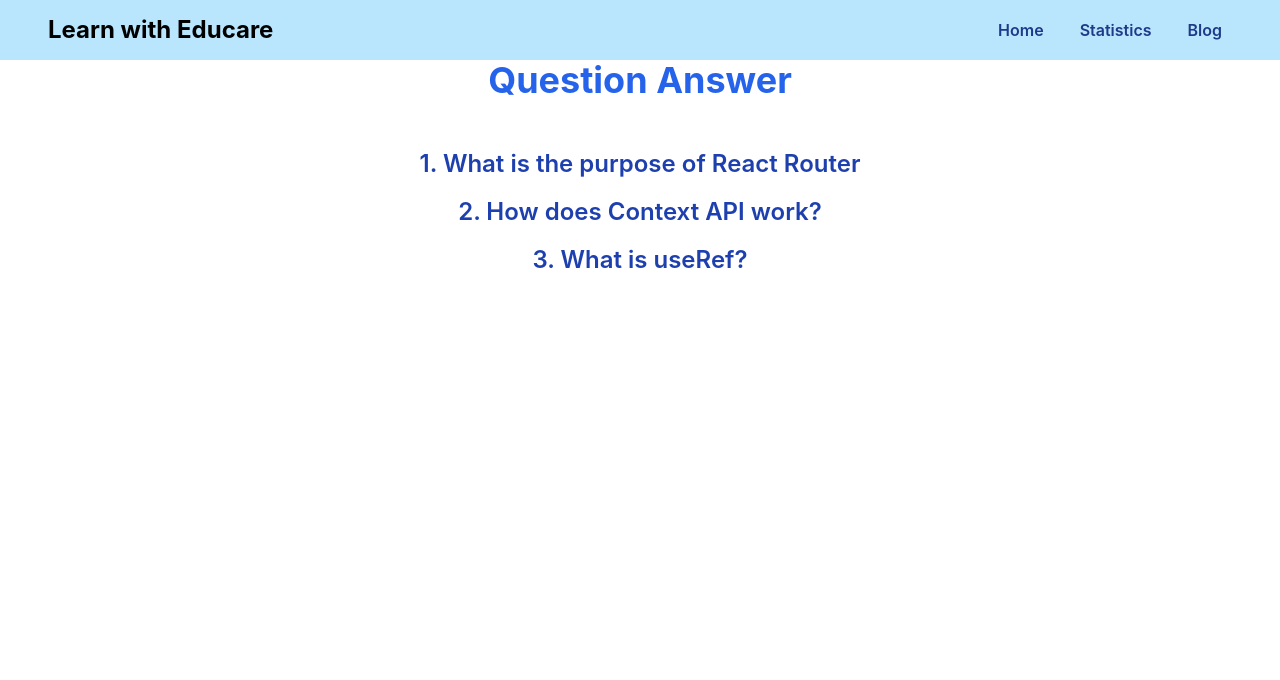
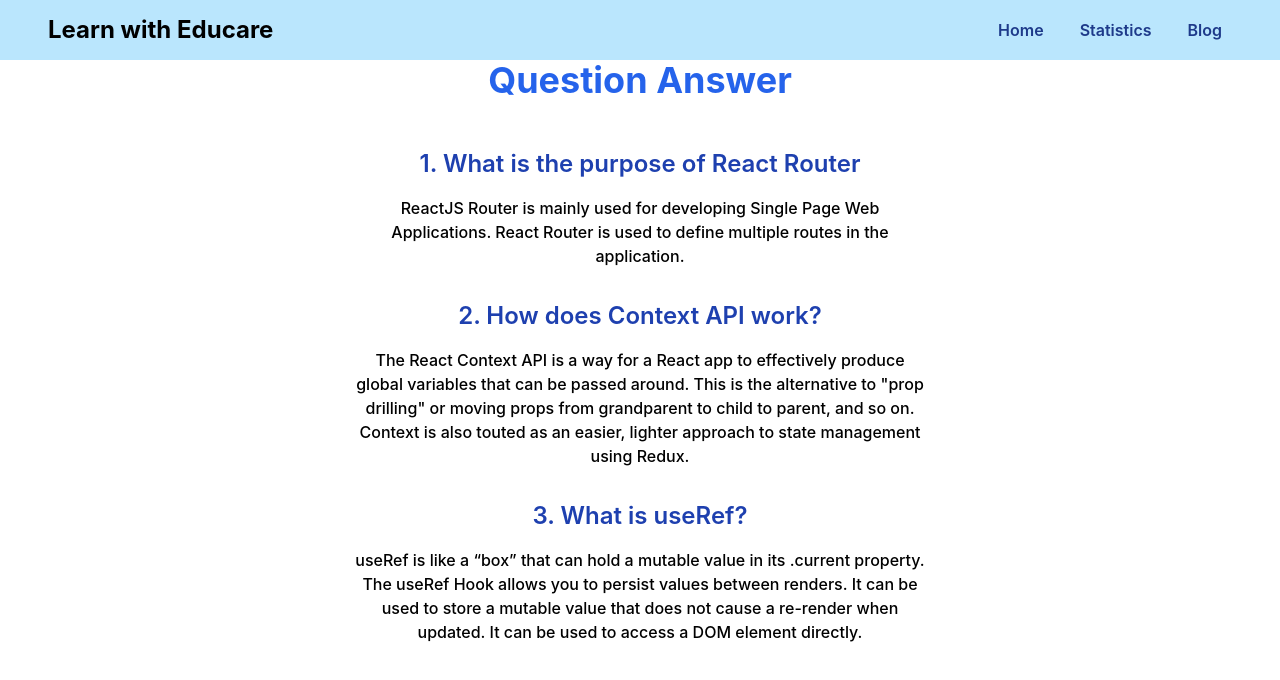
Before and after one commit to ShapnaAkter06/Learn-With-Educare, a React (Create React App) app: page /blog in a window 1280 px wide. Shown: the top 680 px of the page. Built offline with nearby package versions, Linux system fonts and the light colour scheme.

Commit message:
added blog ques ans

```diff
--- a/src/Components/Blog/Blog.js
+++ b/src/Components/Blog/Blog.js
@@ -7,15 +7,15 @@ const Blog = () => {
             <div className="grid grid-cols-1 gap-4 p-12">
                 <div>
                     <h3 className='text-blue-800 text-2xl font-semibold'>1. What is the purpose of React Router</h3>
-                    <p></p>
+                    <p className='text-1xl font-medium max-w-xl mx-auto my-4'>ReactJS Router is mainly used for developing Single Page Web Applications. React Router is used to define multiple routes in the application.</p>
                 </div>
                 <div>
                     <h3 className='text-blue-800 text-2xl font-semibold'>2. How does Context API work?</h3>
-                    <p></p>
+                    <p className='text-1xl font-medium max-w-xl mx-auto my-4'>The React Context API is a way for a React app to effectively produce global variables that can be passed around. This is the alternative to "prop drilling" or moving props from grandparent to child to parent, and so on. Context is also touted as an easier, lighter approach to state management using Redux.</p>
                 </div>
                 <div>
                     <h3 className='text-blue-800 text-2xl font-semibold'>3. What is useRef? </h3>
-                    <p></p>
+                    <p className='text-1xl font-medium max-w-xl mx-auto my-4'>useRef is like a “box” that can hold a mutable value in its .current property. The useRef Hook allows you to persist values between renders. It can be used to store a mutable value that does not cause a re-render when updated. It can be used to access a DOM element directly.</p>
                 </div>
             </div>
         </div>
--- a/src/Components/Question/Question.js
+++ b/src/Components/Question/Question.js
@@ -1,12 +1,12 @@
 import React from 'react';
 
 const Question = ({quiz}) => {
-    // console.log(quiz);
-    const {question, option} = quiz
+    console.log(quiz);
+    const {question, options} = quiz
     return (
-        <div>
+        <div className='bg-gray-200'>
             <h2>Question : {question} </h2>
-            <p>{option}</p>
+            <p>Option:{options} </p>
         </div>
     );
 };
--- a/src/Components/Quiz/Quiz.js
+++ b/src/Components/Quiz/Quiz.js
@@ -4,8 +4,8 @@ import Question from '../Question/Question';
 
 const Quiz = () => {
     const quiz = useLoaderData();
-    console.log(quiz);
-    const {name, questions, options} = quiz.data
+    // console.log(quiz);
+    const {name, questions} = quiz.data
     return (
         <div>
             <h2 className='text-2xl font-bold'>Quiz Of {name}</h2>
```
